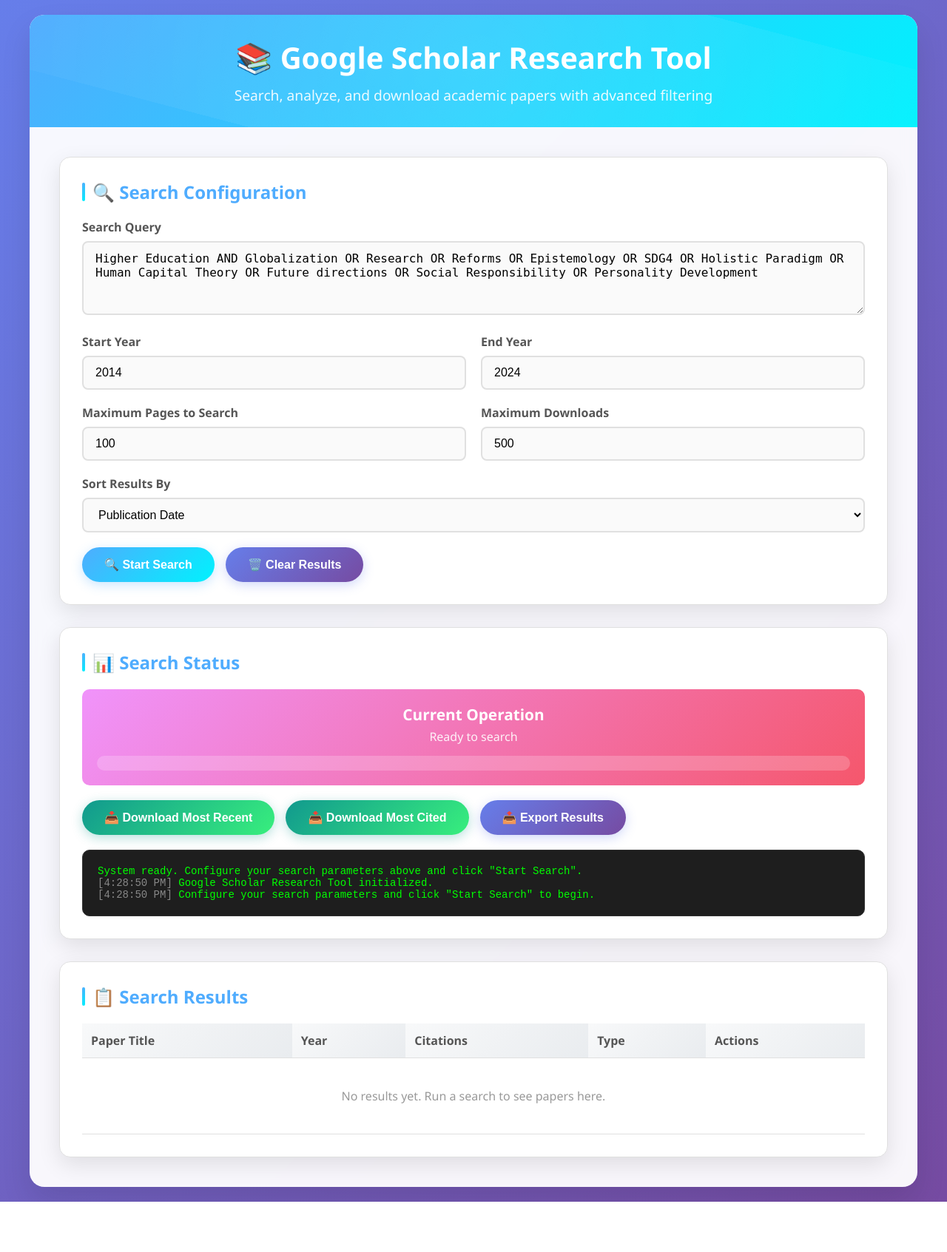
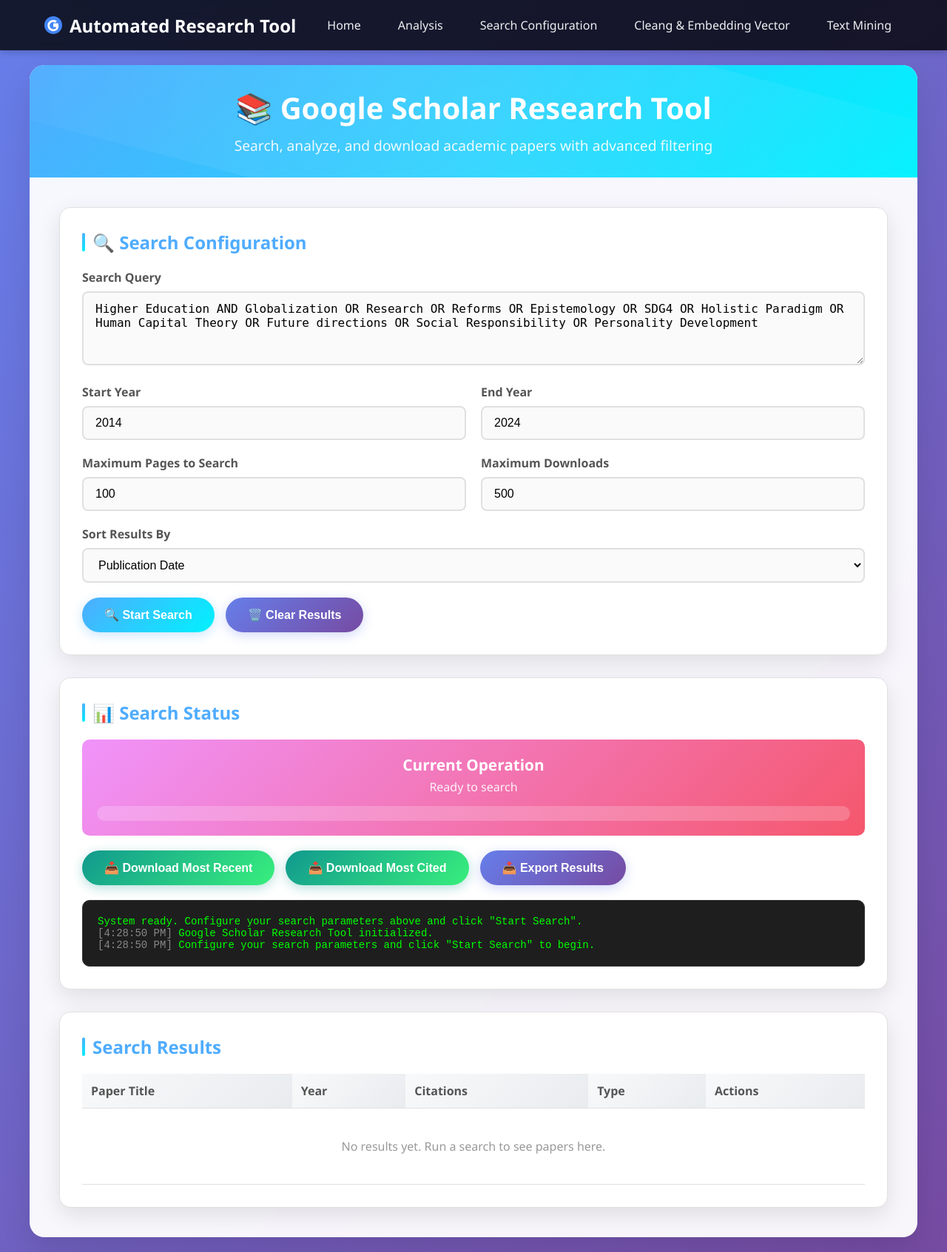
Before and after one commit to cktshukudu/w2v, a Flask app: template templates/search_code.html in a window 1280 px wide. Shown: the whole page at 74% size. Before the commit the page ends 1625 px from the top, so only its background shows below. Run offline with Flask 3, Linux system fonts and the light colour scheme; the template is opened without the code that fills it, so the values that code supplies are empty.

Commit message:
latest changes

```diff
--- a/app.py
+++ b/app.py
@@ -20,6 +20,16 @@
 @app.route('/')
 def index():
     return render_template('index.html')
+
+
+@app.route('/Text_Minig')
+def Text_Minig():
+    return render_template('Text_Minig.html')
+
+
+@app.route('/Word2Vector_Code')
+def Word2Vector_Code():
+    return render_template('Word2Vector_Code.html')
 
 @app.route('/upload', methods=['POST'])
 def upload_files():
--- a/templates/search_code.html
+++ b/templates/search_code.html
@@ -15,13 +15,66 @@
             font-family: 'Segoe UI', Tahoma, Geneva, Verdana, sans-serif;
             background: linear-gradient(135deg, #667eea 0%, #764ba2 100%);
             min-height: 100vh;
-            padding: 20px;
             color: #333;
+        }
+
+        /* Navigation Bar */
+        .navbar {
+            background-color: rgba(0, 0, 0, 0.8);
+            color: white;
+            padding: 15px 0;
+            backdrop-filter: blur(10px);
+            position: sticky;
+            top: 0;
+            z-index: 1000;
+            box-shadow: 0 2px 10px rgba(0, 0, 0, 0.2);
+        }
+
+        .navbar-container {
+            max-width: 1200px;
+            margin: 0 auto;
+            padding: 0 20px;
+            display: flex;
+            justify-content: space-between;
+            align-items: center;
+        }
+
+        .navbar-brand {
+            font-size: 1.5rem;
+            font-weight: bold;
+            color: white;
+            text-decoration: none;
+            display: flex;
+            align-items: center;
+            gap: 10px;
+        }
+
+        .navbar-links {
+            display: flex;
+            gap: 20px;
+        }
+
+        .navbar-link {
+            color: #ecf0f1;
+            text-decoration: none;
+            font-weight: 500;
+            padding: 8px 15px;
+            border-radius: 4px;
+            transition: all 0.3s;
+        }
+
+        .navbar-link:hover {
+            background-color: rgba(255, 255, 255, 0.1);
+        }
+
+        .navbar-link.active {
+            background: linear-gradient(135deg, #4facfe 0%, #00f2fe 100%);
+            box-shadow: 0 2px 10px rgba(79, 172, 254, 0.5);
         }
 
         .container {
             max-width: 1200px;
-            margin: 0 auto;
+            margin: 20px auto;
             background: rgba(255, 255, 255, 0.95);
             border-radius: 20px;
             box-shadow: 0 20px 40px rgba(0, 0, 0, 0.1);
@@ -328,10 +381,34 @@
             .main-content {
                 padding: 20px;
             }
+
+            .navbar-links {
+                display: none;
+            }
         }
     </style>
 </head>
 <body>
+    <!-- Navigation Bar -->
+    <nav class="navbar">
+        <div class="navbar-container">
+            <a href="#" class="navbar-brand">
+                <svg width="24" height="24" viewBox="0 0 24 24" fill="none" xmlns="http://www.w3.org/2000/svg" style="fill: white;">
+                    <path d="M12 24C18.6274 24 24 18.6274 24 12C24 5.37258 18.6274 0 12 0C5.37258 0 0 5.37258 0 12C0 18.6274 5.37258 24 12 24Z" fill="#4285F4"/>
+                    <path d="M18.5455 9.45455H12V14.5455H15.8182C16.3636 16.3636 14.7273 17.4545 12 17.4545C9.27273 17.4545 7.09091 15.2727 7.09091 12.5455C7.09091 9.81818 9.27273 7.63636 12 7.63636C13.0909 7.63636 14.1818 8.18182 14.7273 8.72727L16.9091 6.54545C15.8182 5.45455 14.1818 4.90909 12 4.90909C7.63636 4.90909 4.36364 8.18182 4.36364 12.5455C4.36364 16.9091 7.63636 20.1818 12 20.1818C16.3636 20.1818 19.0909 17.4545 19.0909 13.0909C19.0909 11.4545 18.5455 9.45455 18.5455 9.45455Z" fill="white"/>
+                </svg>
+                Automated Research Tool
+            </a>
+             <div class="navbar-links">
+                <a href="#" class="navbar-link">Home</a>
+                <a href="Word2Vector_Code.html" class="navbar-link">Analysis</a>
+                <a href="index.html" class="navbar-link">Search Configuration</a>
+                <a href="#" class="navbar-link">Cleang & Embedding Vector</a>
+                <a href="Text_Minig.html" class="navbar-link">Text Mining</a>
+            </div>
+        </div>
+    </nav>
+
     <div class="container">
         <div class="header">
             <h1>📚 Google Scholar Research Tool</h1>
@@ -424,7 +501,7 @@
 
             <!-- Results Section -->
             <div class="results-section">
-                <h2 class="section-title">📋 Search Results</h2>
+                <h2 class="section-title"> Search Results</h2>
 
                 <div id="resultsStats" class="hidden">
                     <p><strong>Total papers found:</strong> <span id="totalPapers">0</span></p>
@@ -476,8 +553,8 @@
     document.getElementById('downloadCited').addEventListener('click', () => downloadPapers('cited'));
     document.getElementById('exportResults').addEventListener('click', exportResults);
 
-        // Handle search form submission
-        function handleSearch(e) {
+    // Handle search form submission - UPDATED TO CONNECT TO BACKEND
+    async function handleSearch(e) {
         e.preventDefault();
 
         if (isSearching) {
@@ -490,107 +567,42 @@
             startYear: document.getElementById('startYear').value,
             endYear: document.getElementById('endYear').value,
             maxPages: document.getElementById('maxPages').value,
-                maxDownloads: document.getElementById('maxDownloads').value,
             sortBy: document.getElementById('sortBy').value
         };
 
-            startSearch(formData);
-        }
-
-        // Start search simulation
-        function startSearch(params) {
+        try {
             isSearching = true;
             loadingSpinner.style.display = 'block';
             updateStatus('Initializing search...');
-            addLog(`Starting search with query: "${params.query}"`);
-            addLog(`Search period: ${params.startYear} - ${params.endYear}`);
+            addLog(`Starting search with query: "${formData.query}"`);
+            addLog(`Search period: ${formData.startYear} - ${formData.endYear}`);
 
-            // Simulate search process
-            simulateSearch(params);
+            // Send request to Flask backend
+            const response = await fetch('/search', {
+                method: 'POST',
+                headers: {
+                    'Content-Type': 'application/json',
+                },
+                body: JSON.stringify(formData)
+            });
+
+            const data = await response.json();
+
+            if (data.success) {
+                searchResults = data.results;
+                displayResults();
+                addLog(data.message);
+                updateStatus('Search completed successfully');
+            } else {
+                throw new Error(data.message);
             }
-
-        // Simulate the search process
-        function simulateSearch(params) {
-            const steps = [
-                { message: 'Encoding search query...', progress: 10 },
-                { message: 'Connecting to Google Scholar...', progress: 20 },
-                { message: 'Scraping search results...', progress: 40 },
-                { message: 'Parsing paper metadata...', progress: 60 },
-                { message: 'Validating PDF links...', progress: 80 },
-                { message: 'Organizing results...', progress: 95 },
-                { message: 'Search completed!', progress: 100 }
-            ];
-
-            let currentStep = 0;
-            const stepInterval = setInterval(() => {
-                if (currentStep < steps.length) {
-                    const step = steps[currentStep];
-                    updateStatus(step.message);
-                    updateProgress(step.progress);
-                    addLog(step.message);
-                    currentStep++;
-                } else {
-                    clearInterval(stepInterval);
-                    completeSearch();
-                }
-            }, 1000);
-        }
-
-        // Complete search and show results
-        function completeSearch() {
+        } catch (error) {
+            addLog(`Search failed: ${error.message}`, 'error');
+            updateStatus('Search failed');
+        } finally {
             isSearching = false;
             loadingSpinner.style.display = 'none';
-            updateStatus('Search completed successfully');
-
-            // Generate mock results
-            generateMockResults();
-            displayResults();
-
-            addLog('Search completed. Found ' + searchResults.length + ' papers.');
-            addLog('Results are now available in the table below.');
         }
-
-        // Generate mock search results
-        function generateMockResults() {
-            const mockPapers = [
-                {
-                    title: "Higher Education in the Digital Age: Transforming Learning Paradigms",
-                    year: "2024",
-                    citations: 45,
-                    type: "PDF",
-                    url: "https://example.com/paper1.pdf"
-                },
-                {
-                    title: "Globalization and Educational Reform: A Comparative Analysis",
-                    year: "2023",
-                    citations: 128,
-                    type: "HTML",
-                    url: "https://example.com/paper2"
-                },
-                {
-                    title: "Sustainable Development Goals in Higher Education: Progress and Challenges",
-                    year: "2023",
-                    citations: 89,
-                    type: "PDF",
-                    url: "https://example.com/paper3.pdf"
-                },
-                {
-                    title: "Human Capital Theory and Modern University Education",
-                    year: "2022",
-                    citations: 167,
-                    type: "PDF",
-                    url: "https://example.com/paper4.pdf"
-                },
-                {
-                    title: "Epistemological Foundations of Contemporary Higher Education",
-                    year: "2022",
-                    citations: 203,
-                    type: "HTML",
-                    url: "https://example.com/paper5"
-                }
-            ];
-
-            searchResults = mockPapers;
     }
 
     // Display results in table
@@ -603,7 +615,7 @@
                 <td class="paper-title" title="${paper.title}">${paper.title}</td>
                 <td>${paper.year}</td>
                 <td><span class="citation-count">${paper.citations}</span></td>
-                    <td>${paper.type}</td>
+                <td>${paper.type || 'Unknown'}</td>
                 <td>
                     <button class="btn" style="padding: 6px 12px; font-size: 12px;" onclick="viewPaper(${index})">
                         👁️ View
@@ -615,14 +627,17 @@
 
         // Update stats
         document.getElementById('totalPapers').textContent = searchResults.length;
-            document.getElementById('validPdfs').textContent = searchResults.filter(p => p.type === 'PDF').length;
-            document.getElementById('avgCitations').textContent = Math.round(searchResults.reduce((sum, p) => sum + p.citations, 0) / searchResults.length);
+        document.getElementById('validPdfs').textContent = searchResults.filter(p => p.url && p.url.toLowerCase().endsWith('.pdf')).length;
+        const avgCitations = searchResults.length > 0
+            ? Math.round(searchResults.reduce((sum, p) => sum + (p.citations || 0), 0) / searchResults.length)
+            : 0;
+        document.getElementById('avgCitations').textContent = avgCitations;
 
         resultsStats.classList.remove('hidden');
     }
 
-        // Download papers
-        function downloadPapers(type) {
+    // Download papers - UPDATED TO CONNECT TO BACKEND
+    async function downloadPapers(type) {
         if (searchResults.length === 0) {
             addLog('No search results available. Please run a search first.', 'error');
             return;
@@ -635,30 +650,78 @@
         addLog(`Starting download of ${type} papers...`);
         updateStatus(`Downloading ${type} papers...`);
 
-            // Simulate download process
-            simulateDownload(sortedResults, type);
+        try {
+            const response = await fetch('/download', {
+                method: 'POST',
+                headers: {
+                    'Content-Type': 'application/json',
+                },
+                body: JSON.stringify({
+                    type: type,
+                    papers: sortedResults,
+                    maxDownloads: document.getElementById('maxDownloads').value
+                })
+            });
+
+            const data = await response.json();
+
+            if (data.success) {
+                addLog(`Downloaded ${data.downloaded.length} papers`, 'success');
+                updateStatus(`Downloaded ${data.downloaded.length} papers`);
+
+                // Update the progress bar based on download progress
+                updateProgress(100);
+
+                // Show download summary
+                const failedDownloads = data.downloaded.filter(d => !d.success).length;
+                if (failedDownloads > 0) {
+                    addLog(`${failedDownloads} downloads failed`, 'warning');
+                }
+            } else {
+                throw new Error(data.message);
+            }
+        } catch (error) {
+            addLog(`Download failed: ${error.message}`, 'error');
+            updateStatus('Download failed');
+        }
     }
 
-        // Simulate download process
-        function simulateDownload(papers, type) {
-            let downloaded = 0;
-            const maxDownloads = parseInt(document.getElementById('maxDownloads').value);
-            const papersToDownload = Math.min(papers.length, maxDownloads);
+    // Export results - UPDATED TO CONNECT TO BACKEND
+    async function exportResults() {
+        if (searchResults.length === 0) {
+            addLog('No results to export. Please run a search first.', 'error');
+            return;
+        }
 
-            const downloadInterval = setInterval(() => {
-                if (downloaded < papersToDownload) {
-                    downloaded++;
-                    const progress = (downloaded / papersToDownload) * 100;
-                    updateProgress(progress);
-                    updateStatus(`Downloading ${type} papers... (${downloaded}/${papersToDownload})`);
-                    addLog(`Downloaded: ${papers[downloaded - 1].title}`);
+        try {
+            const response = await fetch('/export', {
+                method: 'POST',
+                headers: {
+                    'Content-Type': 'application/json',
+                },
+                body: JSON.stringify({
+                    results: searchResults
+                })
+            });
+
+            if (response.ok) {
+                const blob = await response.blob();
+                const url = window.URL.createObjectURL(blob);
+                const a = document.createElement('a');
+                a.href = url;
+                a.download = 'scholar_results.csv';
+                document.body.appendChild(a);
+                a.click();
+                window.URL.revokeObjectURL(url);
+                a.remove();
+
+                addLog('Results exported successfully', 'success');
             } else {
-                    clearInterval(downloadInterval);
-                    updateStatus(`Download completed! Downloaded ${downloaded} papers.`);
-                    addLog(`Download process completed. ${downloaded} papers downloaded.`);
-                    updateProgress(0);
+                throw new Error('Export failed');
             }
-            }, 500);
+        } catch (error) {
+            addLog(`Export failed: ${error.message}`, 'error');
+        }
     }
 
     // Clear results
@@ -677,31 +740,7 @@
         addLog('Results cleared. Ready for new search.');
     }
 
-        // Export results
-        function exportResults() {
-            if (searchResults.length === 0) {
-                addLog('No results to export. Please run a search first.', 'error');
-                return;
-            }
-
-            const csvContent = "data:text/csv;charset=utf-8,"
-                + "Title,Year,Citations,Type,URL\n"
-                + searchResults.map(paper =>
-                    `"${paper.title}",${paper.year},${paper.citations},${paper.type},"${paper.url}"`
-                ).join('\n');
-
-            const encodedUri = encodeURI(csvContent);
-            const link = document.createElement('a');
-            link.setAttribute('href', encodedUri);
-            link.setAttribute('download', 'scholar_search_results.csv');
-            document.body.appendChild(link);
-            link.click();
-            document.body.removeChild(link);
-
-            addLog('Results exported to CSV file.');
-        }
-
-        // View paper (placeholder)
+    // View paper
     function viewPaper(index) {
         const paper = searchResults[index];
         addLog(`Opening paper: ${paper.title}`);
```
Also changed, not shown: templates/Text_Minig.html (+4 -3 lines), templates/index.html (+79 -2 lines). Lines whose indentation alone changed are shown as unchanged.
